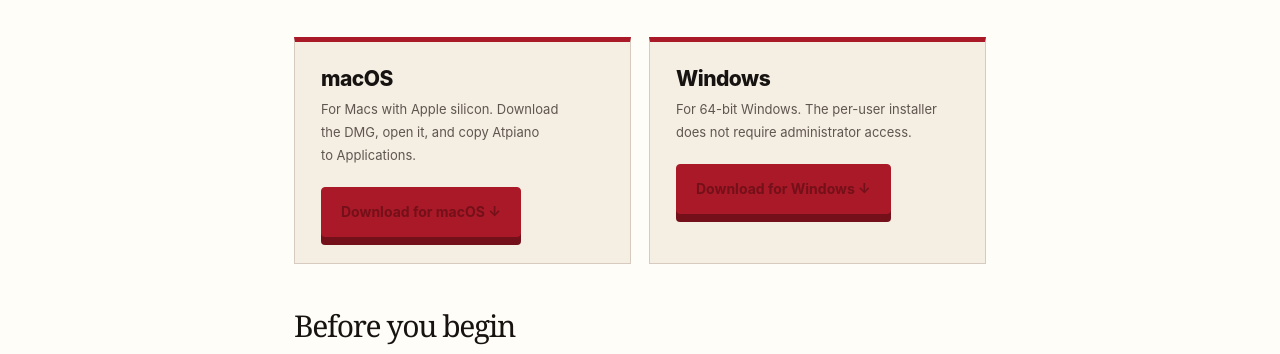
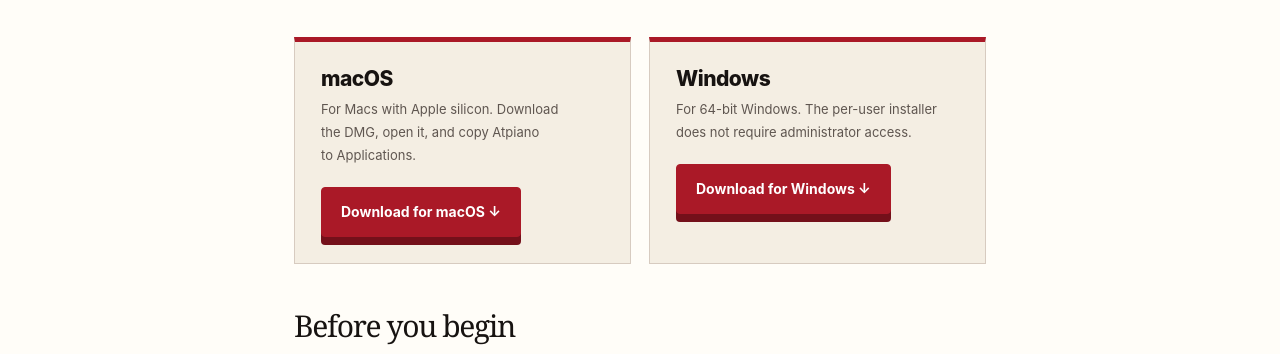
Before and after one commit to kzahel/atpiano, an Astro site in the folder site/: page /download in a window 1280 px wide. Shown: the part 418-772 px from the top of the page. Built offline with nearby package versions, Linux system fonts and the light colour scheme; Astro itself is replaced by a stand-in of ours.

Commit message:
Fix download button contrast
Keep the primary button's white foreground inside prose pages instead
of allowing the generic prose-link color to override it. This restores
a 7.3:1 contrast ratio on the red download buttons.

Topic: public-marketing-site

```diff
--- a/site/src/styles/global.css
+++ b/site/src/styles/global.css
@@ -658,6 +658,10 @@
   color: var(--red-deep);
 }
 
+.prose .button-primary {
+  color: var(--white);
+}
+
 .prose .lede {
   color: var(--ink);
   font-size: 19px;
```
